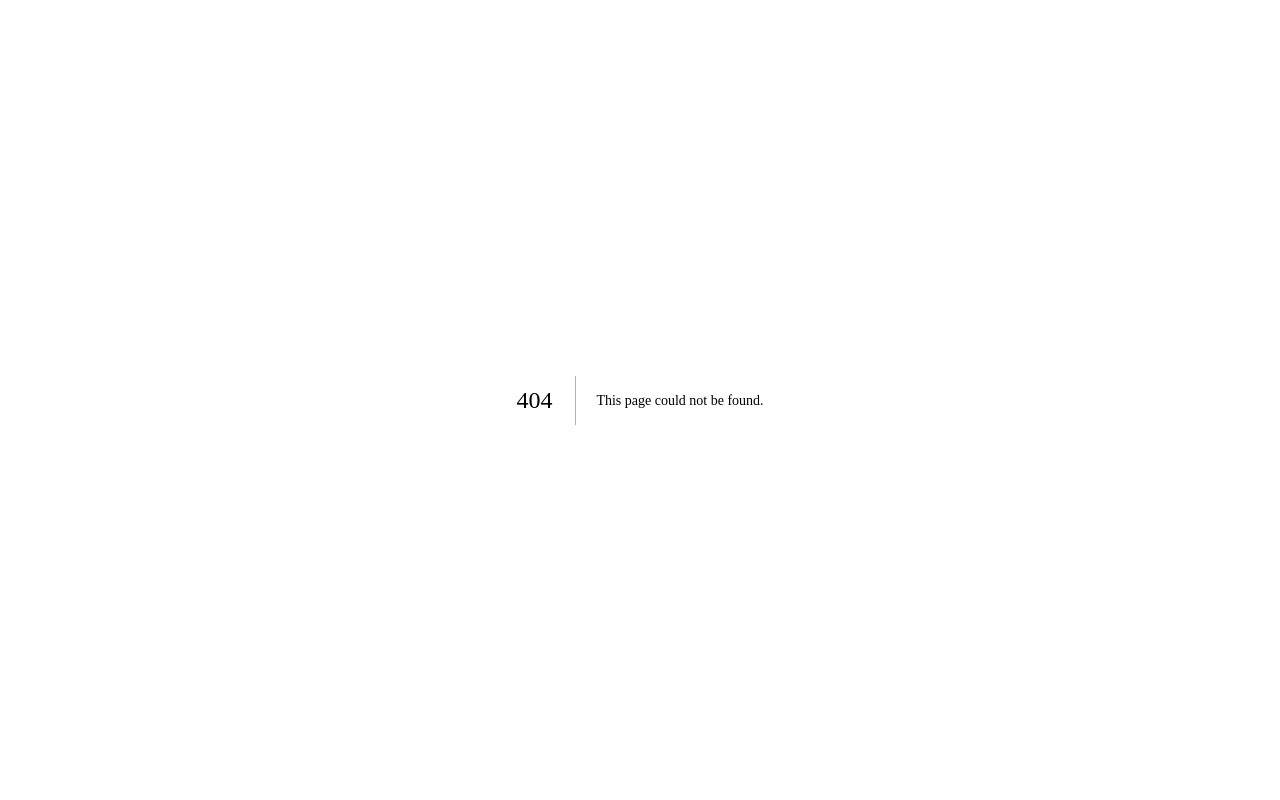
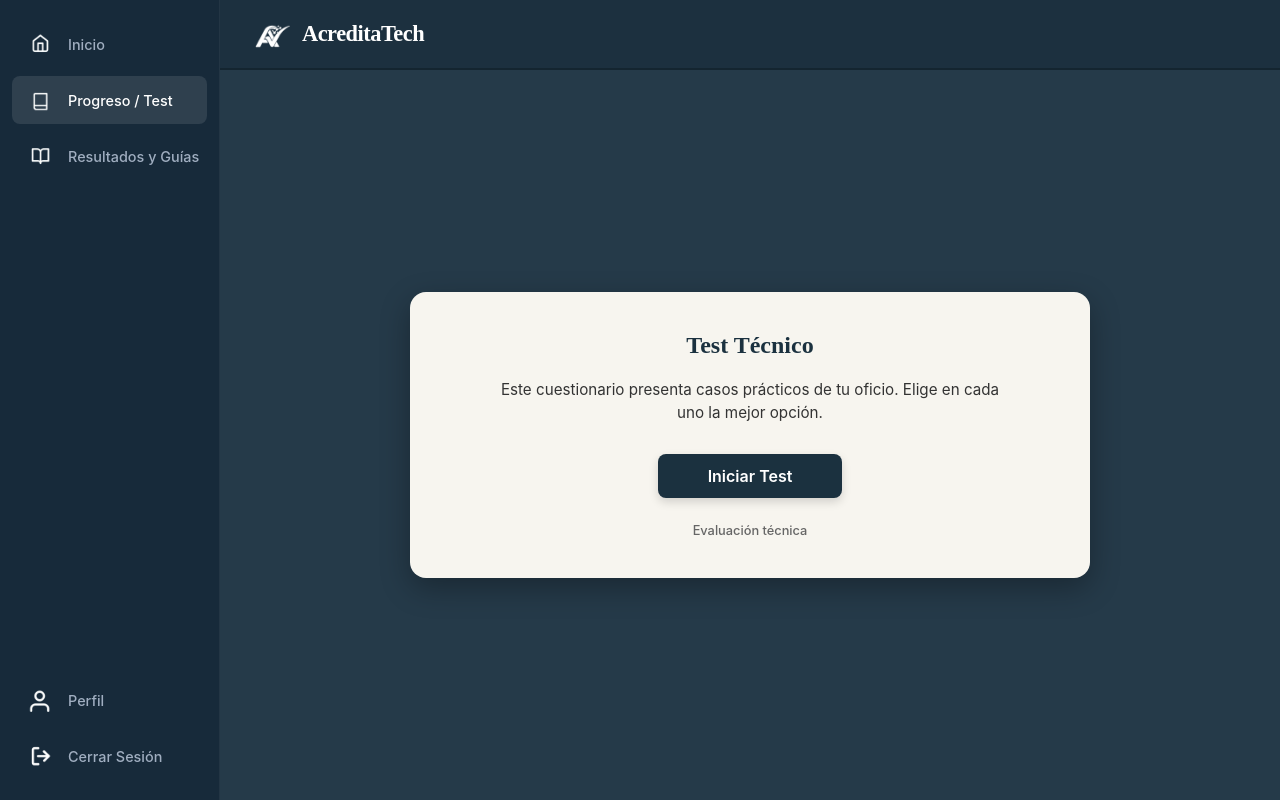
Before and after one commit to Int-Mar/AcreditaTech-Frontend, a Next.js app: page /usuario/test-tecnico in a window 1280 px wide. Before the commit this address had no page. Built offline with nearby package versions, Linux system fonts and the light colour scheme; sample sign-in values are in the browser's storage.

Commit message:
pantalla del test tecnico

```diff
--- /dev/null
+++ b/pages/usuario/test-tecnico.js
@@ -0,0 +1,16 @@
+import Head from 'next/head';
+import LayoutTest from '../../componentes/LayoutTest';
+import Cuestionario from '../../componentes/Cuestionario';
+
+export default function TestTecnico() {
+  return (
+    <>
+      <Head>
+        <title>AcreditaTech - Test Técnico</title>
+      </Head>
+      <LayoutTest>
+        <Cuestionario tipo={1} />
+      </LayoutTest>
+    </>
+  );
+}
```
